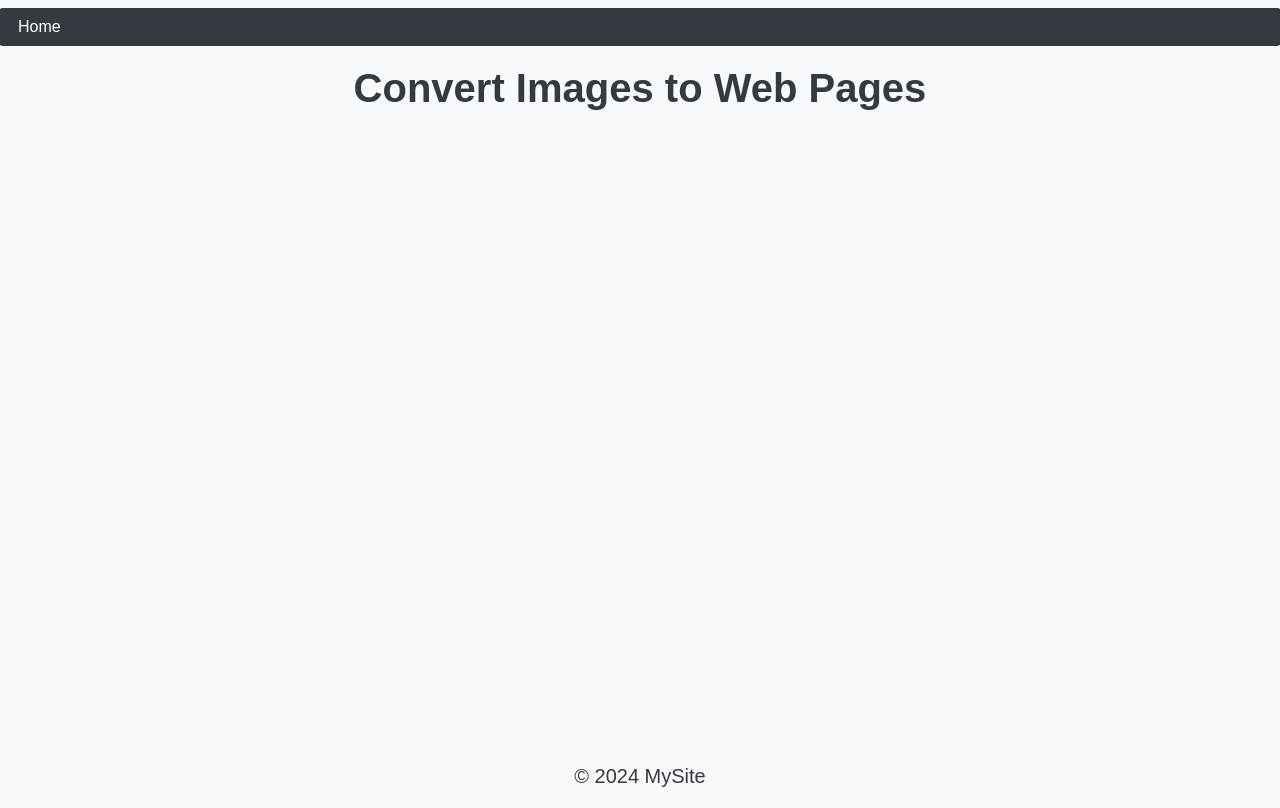
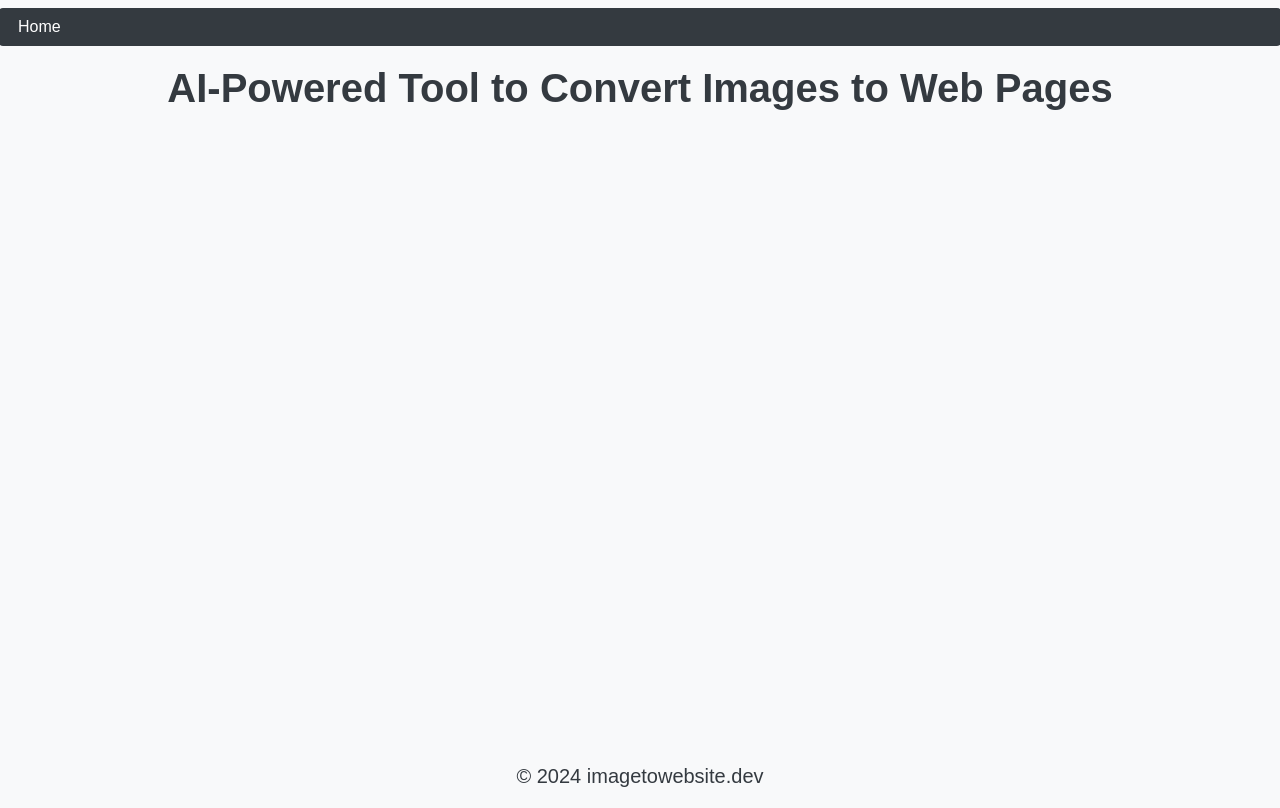
Before and after one commit to keith666666/img2web, a Flask app: template app/templates/base.html in a window 1280 px wide. Run offline with Flask 3, Linux system fonts and the light colour scheme; the template is opened without the code that fills it, so the values that code supplies are empty.

Commit message:
chore: update page titles and descriptions with ai related words

```diff
--- a/app/templates/base.html
+++ b/app/templates/base.html
@@ -4,24 +4,29 @@
 <head>
   <meta charset="UTF-8" />
   <meta name="viewport" content="width=device-width, initial-scale=1.0" />
-  <title>{% block title %}Image to Website - Convert Images to Web Pages{% endblock %}</title>
+  <title>{% block title %}AI-Powered Image to Website - Convert Images to Web Pages{% endblock %}</title>
+
   <!-- Meta Description -->
   <meta name="description"
-    content="Easily convert images to web page links with our efficient tool. Perfect for creating shareable web pages from your images.">
+    content="Easily convert images to web page links with our AI-powered tool. Perfect for creating shareable web pages from your images using artificial intelligence and machine learning.">
+
+  <!-- Meta Keywords -->
+  <meta name="keywords"
+    content="AI, artificial intelligence, image processing, web development, image to website, machine learning, neural networks, computer vision, automated web pages">
 
   <!-- Open Graph Meta Tags for Social Sharing -->
-  <meta property="og:title" content="Image to Website - Convert Images to Web Pages">
+  <meta property="og:title" content="AI-Powered Image to Website - Convert Images to Web Pages">
   <meta property="og:description"
-    content="Easily convert images to web page links with our efficient tool. Perfect for creating shareable web pages from your images.">
+    content="Easily convert images to web page links with our AI-powered tool. Perfect for creating shareable web pages from your images using artificial intelligence and machine learning.">
   <meta property="og:image" content="{{ url_for('static', filename='images/og-image.png') }}">
   <meta property="og:url" content="https://imagetowebsite.dev/">
   <meta property="og:type" content="website">
 
   <!-- Twitter Card Meta Tags -->
   <meta name="twitter:card" content="summary_large_image">
-  <meta name="twitter:title" content="Image to Website - Convert Images to Web Pages">
+  <meta name="twitter:title" content="AI-Powered Image to Website - Convert Images to Web Pages">
   <meta name="twitter:description"
-    content="Easily convert images to web page links with our efficient tool. Perfect for creating shareable web pages from your images.">
+    content="Easily convert images to web page links with our AI-powered tool. Perfect for creating shareable web pages from your images using artificial intelligence and machine learning.">
   <meta name="twitter:image" content="{{ url_for('static', filename='images/twitter-image.png') }}">
 
   <!-- Favicon -->
@@ -55,11 +60,11 @@
     <div class="nav-item"><a href="#">Home</a></div>
   </nav>
   <header>
-    <h1>{% block header %}Convert Images to Web Pages{% endblock %}</h1>
+    <h1>{% block header %}AI-Powered Tool to Convert Images to Web Pages{% endblock %}</h1>
   </header>
   <main>{% block content %}{% endblock %}</main>
   <footer>
-    <p>&copy; 2024 MySite</p>
+    <p>&copy; 2024 imagetowebsite.dev</p>
   </footer>
 </body>
 
--- a/app/templates/index.html
+++ b/app/templates/index.html
@@ -1,8 +1,8 @@
 {% extends "base.html" %}
 
-{% block title %}Home - Image to Website{% endblock %}
+{% block title %}Home - AI-Powered Image to Website{% endblock %}
 
-{% block header %}Convert Image to Website{% endblock %}
+{% block header %}Convert Image to Website Using AI{% endblock %}
 
 {% block content %}
 <div x-data="updateAndGenerate">
--- a/run.py
+++ b/run.py
@@ -4,4 +4,4 @@ from app import create_app
 app = create_app()
 
 if __name__ == "__main__":
-    app.run()
+    app.run(host="0.0.0.0")
```
Also changed, not shown: app/__init__.py (+5 -8 lines).
